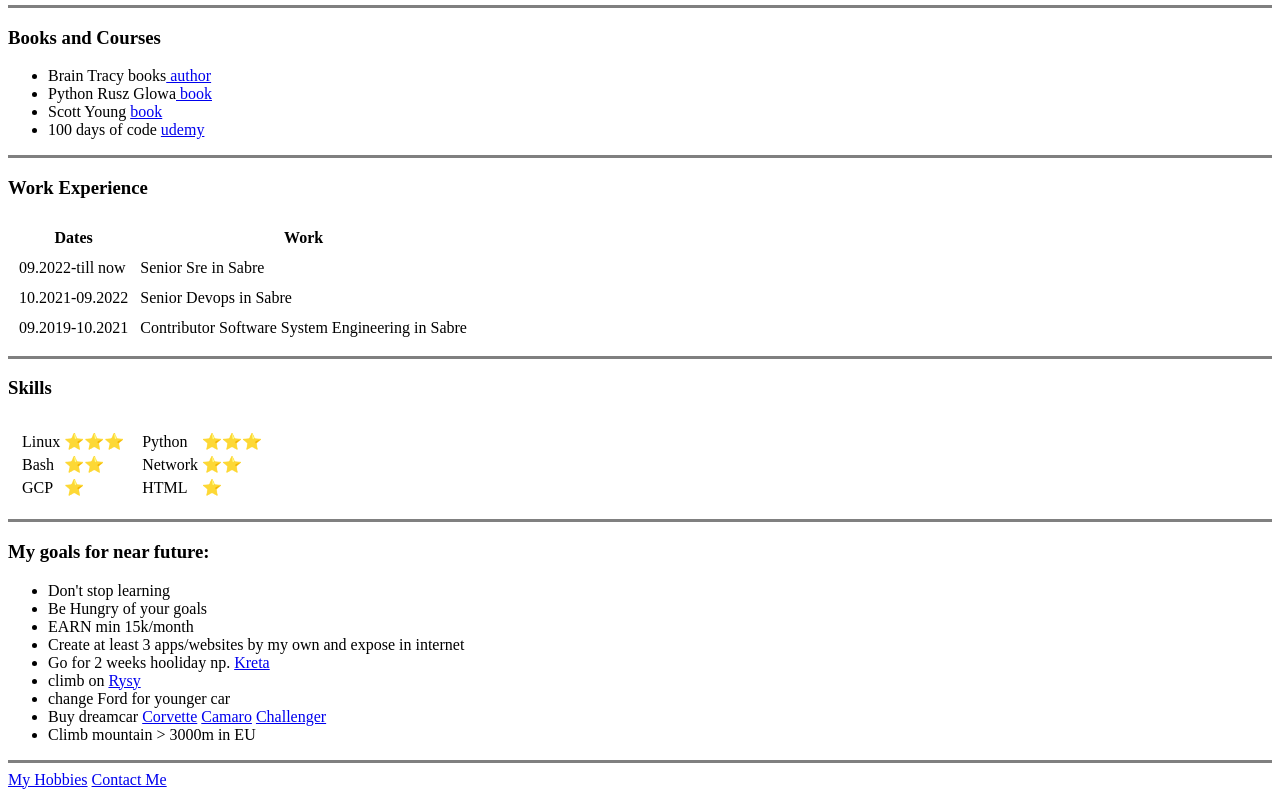
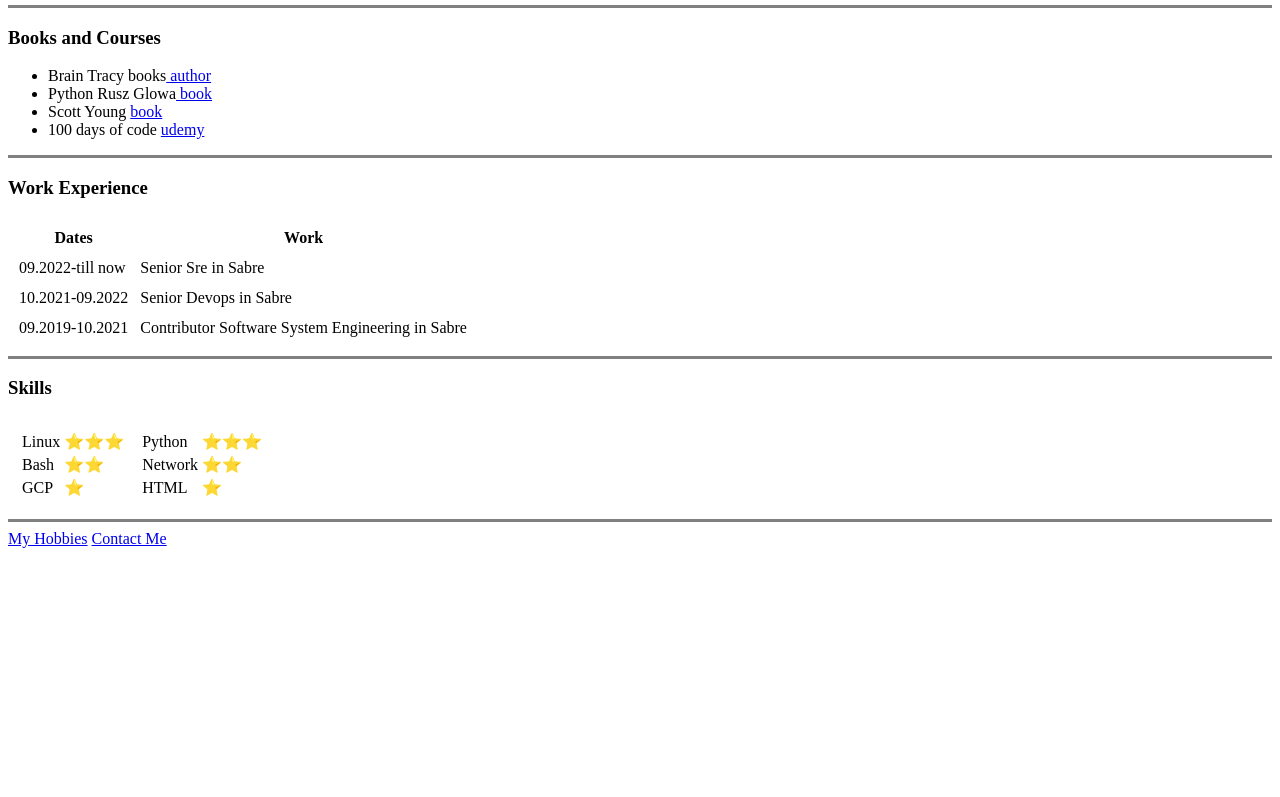
Before and after one commit to jarekrk/cv, a plain HTML site: page index.html in a window 1280 px wide. Shown: the part 312-1109 px from the top of the page. After the commit the page ends 868 px from the top, so only its background shows below. Drawn offline with Linux system fonts and the light colour scheme.

Commit message:
remove goals

```diff
--- a/index.html
+++ b/index.html
@@ -99,20 +99,6 @@
             </tr>
         </table>
         <hr size="3" noshade="">
-        <h3>My goals for near future:</h3>
-           <ul>
-                <li>Don't stop learning</li>
-                <li>Be Hungry of your goals</li>
-                <li>EARN min 15k/month</li>
-                <li>Create at least 3 apps/websites by my own and expose in internet</li>
-                <li>Go for 2 weeks hooliday np. <a href="https://www.travelplanet.pl/wakacje/grecja/kreta/">Kreta</a> </li>
-                <li>climb on <a href="https://pl.wikipedia.org/wiki/Rysy"> Rysy</a> </li>
-                <li>change Ford for younger car</li>
-                <li>Buy dreamcar <a href="https://asphalt9.info/asphalt9/cars/class-c/chevrolet-corvette-stingray/">Corvette</a> <a href="https://media.chevrolet.com/media/us/en/chevrolet/home.detail.html/content/Pages/news/us/en/2016/mar/nyas/chevrolet/0316-camaro-zl1.html">Camaro</a>
-                    <a href="https://www.dodge.com/challenger/srt.html">Challenger</a> </li>
-                <li>Climb mountain > 3000m in EU</li>
-           </ul>
-        <hr size="3" noshade="">
         <a href="hobbies.html">My Hobbies</a>
         <a href="contact.html">Contact Me</a>
     </body>
```
